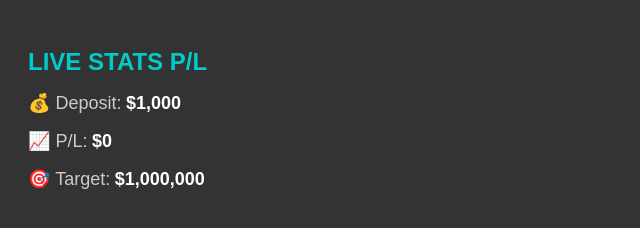
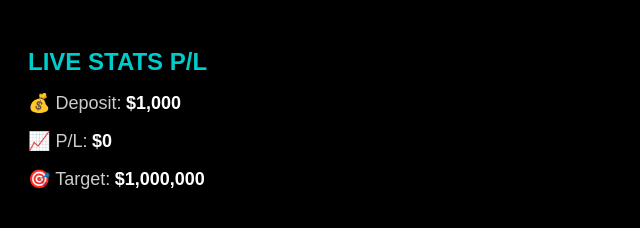
Before and after one commit to cfdkiller/live-pnl, a plain HTML site: page index.html in a window 1280 px wide. Shown: the whole page, without its empty margins (0-640 px from the left). Drawn offline with Linux system fonts and the light colour scheme.

Commit message:
Update style.css

```diff
--- a/style.css
+++ b/style.css
@@ -1,5 +1,5 @@
 body {
-  background-color: rgba(0, 0, 0, 0.8);
+  background-color: rgba(0, 0, 0, 1);
   font-family: Arial, sans-serif;
   text-align: left;
   padding: 20px;
```
